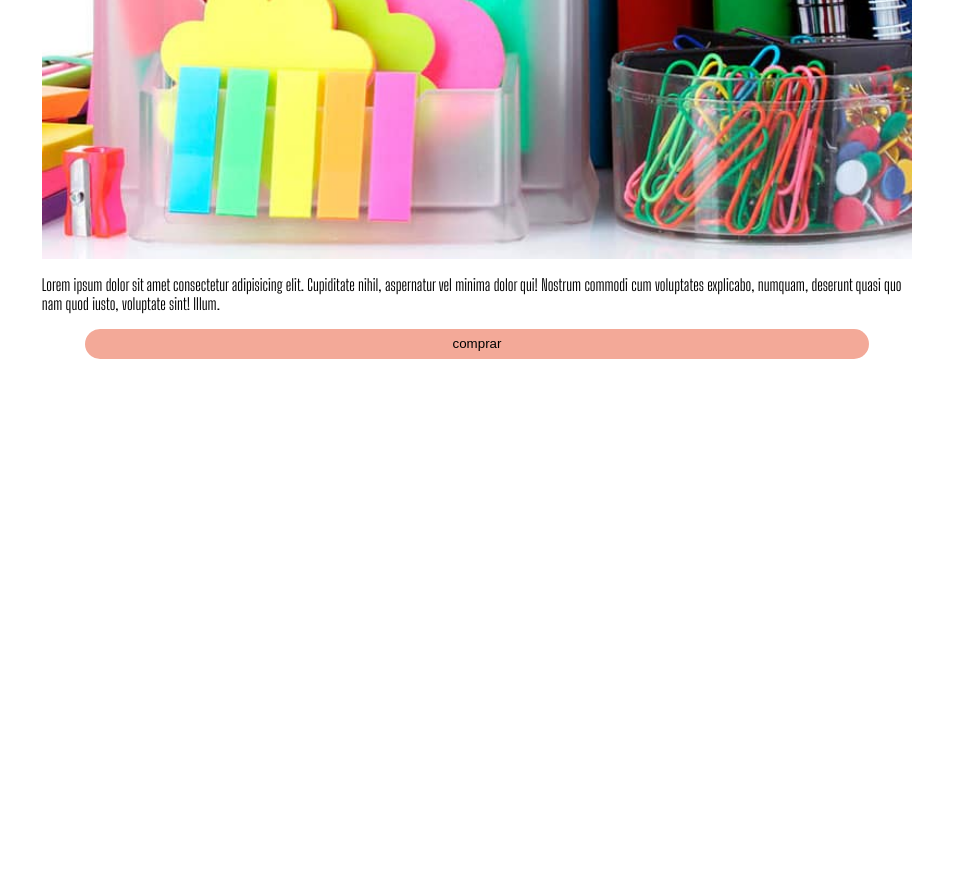
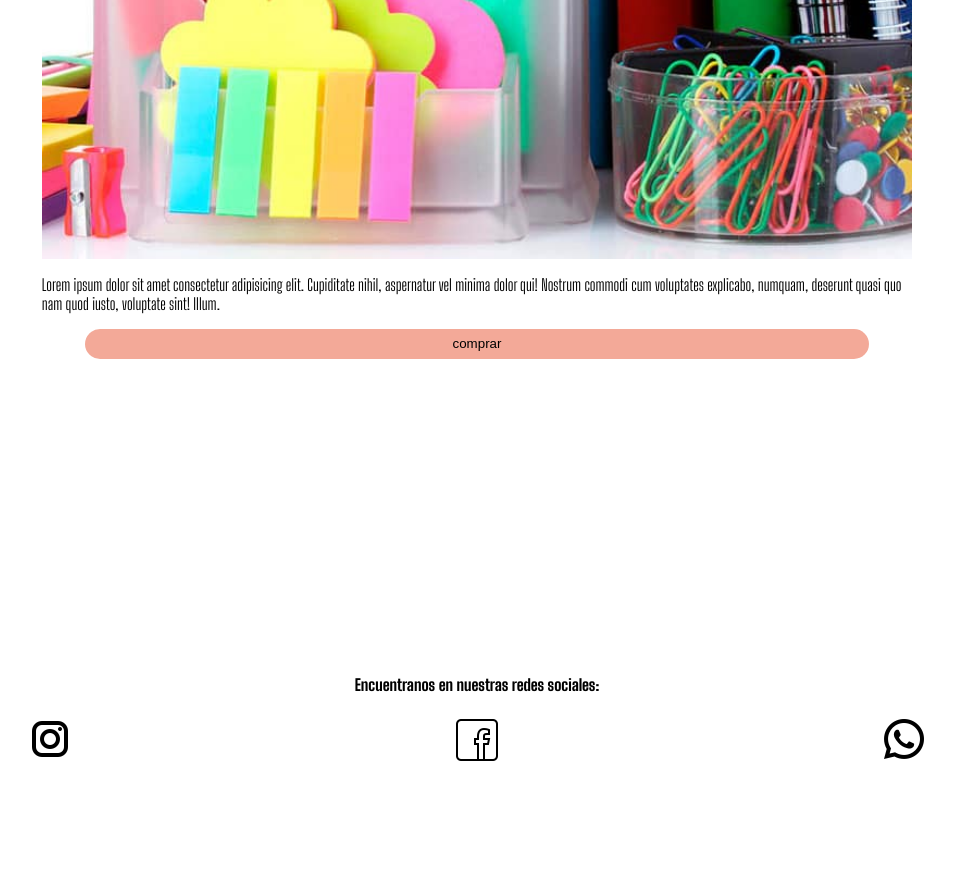
Before and after one commit to samu975/Proyecto-Poliandino, a website built with Vite: page index.html in a window 1280 px wide. Shown: the part 5847-6743 px from the top of the page, without its empty margins (163-1118 px from the left). Before the commit the page ends 6411 px from the top, so only its background shows below. Built offline with nearby package versions, Linux system fonts and the light colour scheme; files whose address does not match are found by name.

Commit message:
terminada la parte de los productos falta solo footer y añadirle el contactos

```diff
--- a/index.html
+++ b/index.html
@@ -6,7 +6,7 @@
     <meta name="viewport" content="width=device-width, initial-scale=1.0" />
     <title>Vito Stationery</title>
   </head>
-  <header class="header">
+  <header id="home" class="header">
     <div id="burger-menu">
       <span></span>
     </div>
@@ -78,9 +78,16 @@
         <button class="comprar">comprar</button>
       </div>
     </section>
-
-
-
     <script type="module" src="/main.js"></script>
+    <footer class="footer">
+      <section id="contact" class="contacto" >
+        <h4>Encuentranos en nuestras redes sociales: </h4>
+        <div class="iconos">
+          <a target="_blank" href="https://instagram.com/vito.stationery?igshid=YmMyMTA2M2Y="><img src="./image/icons8-instagram-48.png" alt=""></a>
+          <a target="_blank" href="https://www.facebook.com/vito.stationery/"><img src="./image/icons8-facebook-50.png" alt=""></a>
+          <a target="_blank" href="https://wa.me/message/GS7BNL7NM3XLN1"><img src="./image/icons8-whatsapp-48.png" alt=""></a>
+        </div>
+      </section>
+    </footer>
   </body>
 </html>
--- a/styles/style.scss
+++ b/styles/style.scss
@@ -256,3 +256,21 @@ body {
 		background-color: #ffc5b8;
 	}
 }
+
+//-----------footer
+
+.footer{
+	margin-top: 15%;
+	.contacto{
+		display: flex;
+		flex-direction: column;
+		h4{
+			text-align: center;
+		}
+		.iconos{
+			display: flex;
+			justify-content: space-around;
+			margin-bottom: 10%;
+		}
+	}
+}
```
Also changed, not shown: image/icons8-facebook-50.png (added), image/icons8-instagram-48.png (added), image/icons8-whatsapp-48.png (added), styles/style.css, 1 other file.
